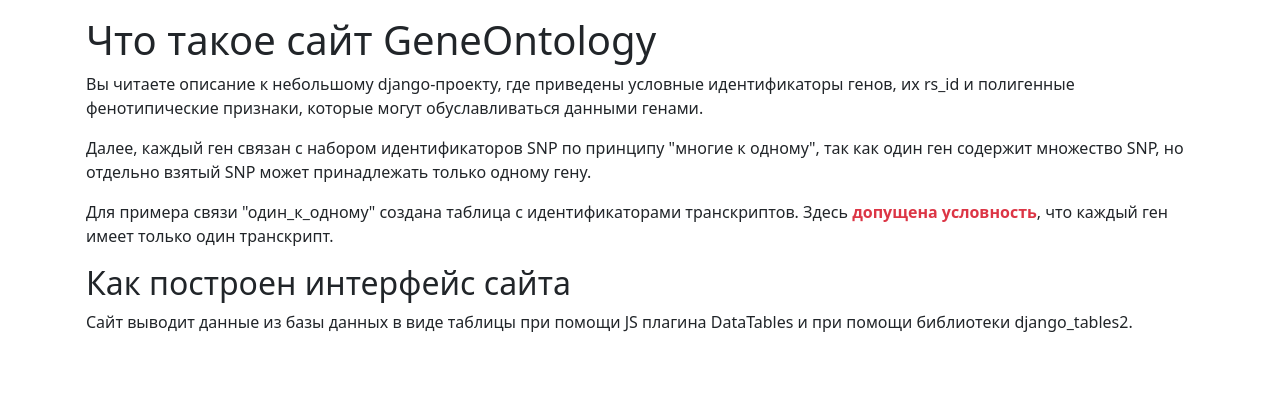
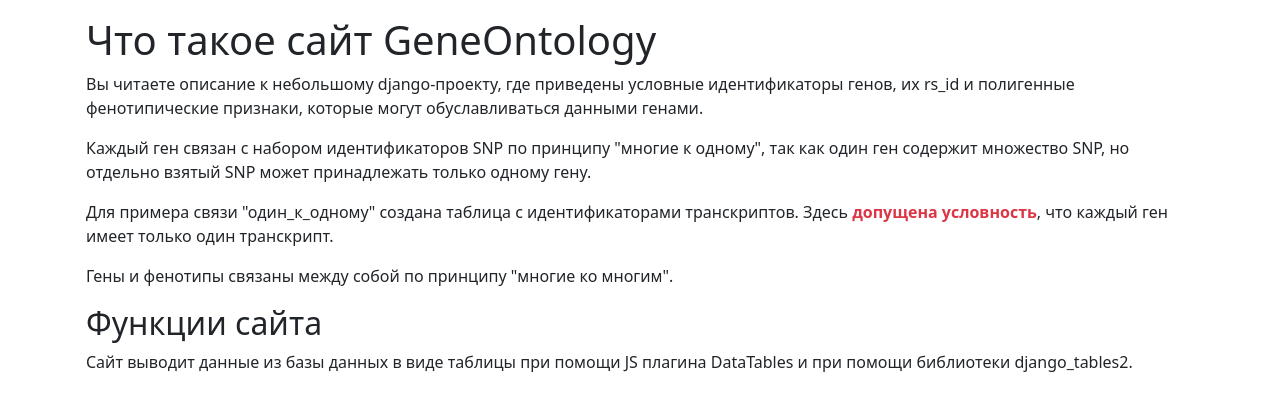
Before and after one commit to biomesser/GeneOntology, a Django app: page / in a window 1280 px wide. Shown: the part 57-468 px from the top of the page. Run offline with Django 4.2, Linux system fonts and the light colour scheme; some libraries are stand-ins or nearby versions.

Commit message:
Update about.html

```diff
--- a/antology/go/templates/go/about.html
+++ b/antology/go/templates/go/about.html
@@ -3,11 +3,12 @@
 <h1>{{ about }}</h1>
 <p>Вы читаете описание к небольшому django-проекту, где приведены условные идентификаторы генов, их rs_id и полигенные фенотипические признаки,
     которые могут обуславливаться данными генами.</p>
-<p>Далее, каждый ген связан с набором идентификаторов SNP по принципу "многие к одному", так как один ген содержит множество SNP, но отдельно
+<p>Каждый ген связан с набором идентификаторов SNP по принципу "многие к одному", так как один ген содержит множество SNP, но отдельно
     взятый SNP может принадлежать только одному гену.</p>
 <p>Для примера связи "один_к_одному" создана таблица с идентификаторами транскриптов. Здесь <b class="text-danger">допущена условность</b>,
     что каждый ген имеет только один транскрипт.</p>
-<h2>Как построен интерфейс сайта</h2>
+<p>Гены и фенотипы связаны между собой по принципу "многие ко многим".</p>
+<h2>Функции сайта</h2>
 <p>Сайт выводит данные из базы данных в виде таблицы при помощи JS плагина DataTables и при помощи библиотеки django_tables2.</p>
 
 {% endblock %}
```
